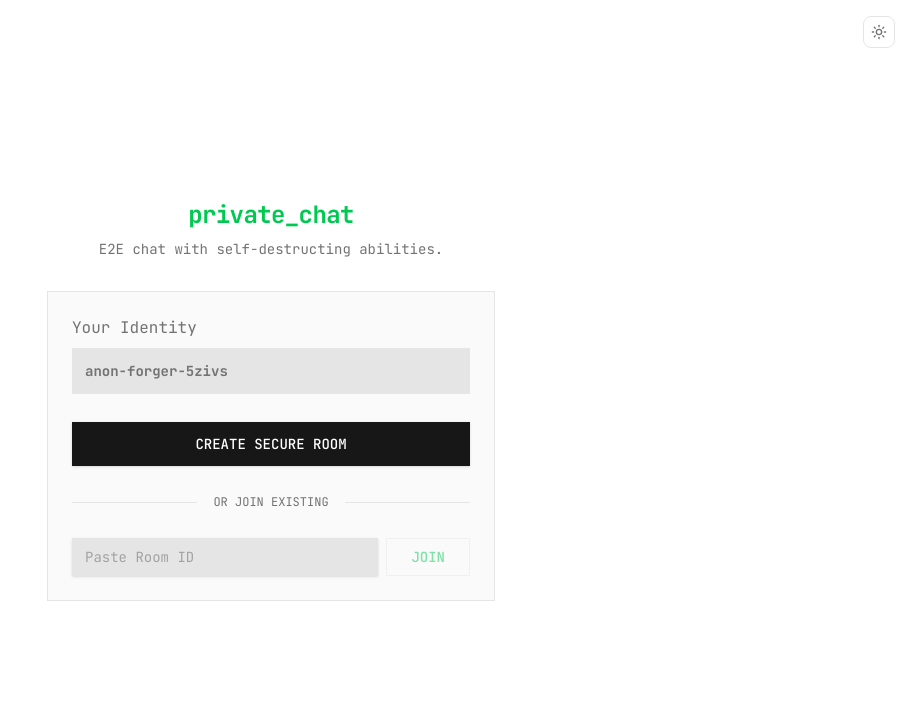
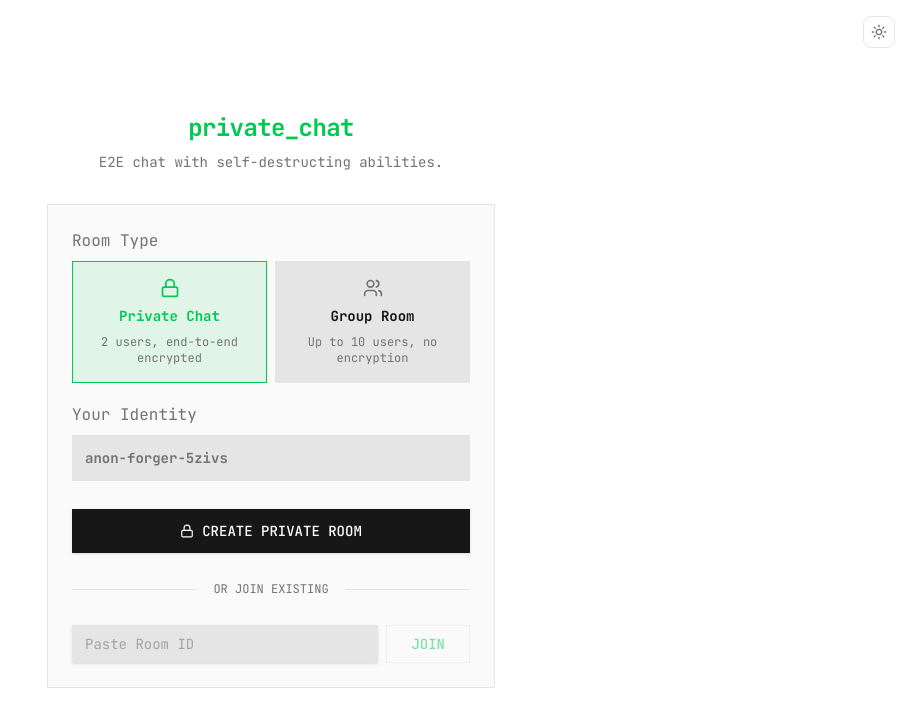
Before and after one commit to hyperdevstuff/sole-chat, a Next.js app: page / in a window 1280 px wide. Shown: the top 704 px of the page, without its empty margins (369-1280 px from the left). Built offline with nearby package versions, Linux system fonts and the light colour scheme; what @elysiajs/eden would draw is missing.

Commit message:
feat: add room type selector with E2EE support for private rooms only

```diff
--- a/src/app/api/rooms/index.ts
+++ b/src/app/api/rooms/index.ts
@@ -5,6 +5,8 @@ import {
   ROOM_TTL_SECONDS,
   MAX_SESSION_AGE_SECONDS,
   LEAVE_GRACE_TTL_SECONDS,
+  ROOM_TYPE_CONFIG,
+  type RoomType,
 } from "@/lib/constants";
 import Elysia, { t } from "elysia";
 import { customAlphabet } from "nanoid";
@@ -21,25 +23,60 @@ export const rooms = new Elysia({ prefix: "/rooms" })
     "/create",
     async ({ body }) => {
       const roomId = generateRoomId();
-      const roomData: Record<string, string | number> = {
+      const roomType: RoomType = body?.type ?? "private";
+      const config = ROOM_TYPE_CONFIG[roomType];
+
+      const roomData: Record<string, string | number | boolean> = {
         createdAt: Date.now(),
+        type: roomType,
+        maxUsers: config.maxUsers,
+        e2ee: config.e2ee,
       };
-      if (body?.publicKey) {
+      if (body?.publicKey && roomType === "private") {
         roomData.creatorPublicKey = body.publicKey;
       }
       await redis.hset(`meta:${roomId}`, roomData);
       await redis.expire(`meta:${roomId}`, ROOM_TTL_SECONDS);
-      return { roomId };
+      return { roomId, type: roomType, e2ee: config.e2ee };
     },
     {
       body: t.Optional(
         t.Object({
           publicKey: t.Optional(t.String()),
+          type: t.Optional(t.Union([t.Literal("private"), t.Literal("group")])),
         })
       ),
     }
   )
   .use(authMiddleware)
+  .get(
+    "/:roomId/info",
+    async ({ params, auth }) => {
+      const { roomId } = params;
+      if (auth.roomId !== roomId) throw new Error("Unauthorized");
+      const meta = await redis.hgetall<{
+        type?: string;
+        maxUsers?: string;
+        e2ee?: string;
+        createdAt?: string;
+      }>(
+        `meta:${roomId}`
+      );
+      if (!meta) throw new Error("Room not found");
+      const connectedCount = await redis.scard(`connected:${roomId}`);
+      return {
+        type: (meta.type ?? "private") as "private" | "group",
+        maxUsers: meta.maxUsers ? parseInt(meta.maxUsers, 10) : 2,
+        e2ee: meta.e2ee === "true" || meta.e2ee === "1" || meta.type === "private" || !meta.type,
+        connectedCount,
+      };
+    },
+    {
+      params: t.Object({
+        roomId: t.String(),
+      }),
+    }
+  )
   .get(
     "/:roomId/keys",
     async ({ params, auth }) => {
--- a/src/app/page.tsx
+++ b/src/app/page.tsx
@@ -4,10 +4,11 @@ import { useUsername } from "@/hooks/use-username";
 import { useToast } from "@/hooks/use-toast";
 import { api } from "@/lib/client";
 import { generateKeyPair, exportPublicKey, storePrivateKey } from "@/lib/crypto";
+import { ROOM_TYPE_CONFIG, type RoomType } from "@/lib/constants";
 import { useMutation } from "@tanstack/react-query";
 import "nanoid";
 import { useRouter } from "next/navigation";
-import { Loader2 } from "lucide-react";
+import { Loader2, Lock, Users } from "lucide-react";
 import { ThemeToggle } from "@/components/theme-toggle";
 import { Button } from "@/components/ui/button";
 import { Input } from "@/components/ui/input";
@@ -17,15 +18,27 @@ function App() {
   const router = useRouter();
   const { toast } = useToast();
   const [roomId, setRoomId] = useState("");
+  const [roomType, setRoomType] = useState<RoomType>("private");
 
   const { mutate: createRoom, isPending } = useMutation({
     mutationFn: async () => {
-      const keyPair = await generateKeyPair();
-      const publicKey = await exportPublicKey(keyPair.publicKey);
-      const res = await api.rooms.create.post({ publicKey });
+      let publicKey: string | undefined;
+      let privateKey: CryptoKey | undefined;
+
+      if (roomType === "private") {
+        const keyPair = await generateKeyPair();
+        publicKey = await exportPublicKey(keyPair.publicKey);
+        privateKey = keyPair.privateKey;
+      }
+
+      const res = await api.rooms.create.post({ publicKey, type: roomType });
       if (res.status === 200 && res.data?.roomId) {
         const newRoomId = res.data.roomId;
-        storePrivateKey(newRoomId, keyPair.privateKey);
+
+        if (privateKey) {
+          storePrivateKey(newRoomId, privateKey);
+        }
+
         const roomUrl = `${window.location.origin}/room/${newRoomId}`;
 
         await navigator.clipboard.writeText(roomUrl);
@@ -74,6 +87,38 @@ function App() {
         <div className="border border-border bg-surface/50 p-6 backdrop-blur-md">
           <div className="space-y-5">
             <div className="space-y-2">
+              <label className="flex items-center text-muted">
+                Room Type
+              </label>
+              <div className="grid grid-cols-2 gap-2">
+                {(["private", "group"] as const).map((type) => {
+                  const config = ROOM_TYPE_CONFIG[type];
+                  const isSelected = roomType === type;
+                  const Icon = type === "private" ? Lock : Users;
+                  return (
+                    <button
+                      key={type}
+                      type="button"
+                      onClick={() => setRoomType(type)}
+                      className={`flex flex-col items-center gap-2 p-4 border transition-all ${
+                        isSelected
+                          ? "border-green-500 bg-green-500/10"
+                          : "border-border bg-surface-sunken hover:border-border-strong"
+                      }`}
+                    >
+                      <Icon size={20} className={isSelected ? "text-green-500" : "text-muted"} />
+                      <span className={`text-sm font-bold ${isSelected ? "text-green-500" : "text-foreground"}`}>
+                        {config.label}
+                      </span>
+                      <span className="text-xs text-muted text-center">
+                        {config.description}
+                      </span>
+                    </button>
+                  );
+                })}
+              </div>
+            </div>
+            <div className="space-y-2">
               <label className="flex items-center text-muted ">
                 Your Identity
               </label>
@@ -94,8 +139,16 @@ function App() {
                   <Loader2 className="w-4 h-4 animate-spin" />
                   CREATING...
                 </>
+              ) : roomType === "private" ? (
+                <>
+                  <Lock size={14} />
+                  CREATE PRIVATE ROOM
+                </>
               ) : (
-                "CREATE SECURE ROOM"
+                <>
+                  <Users size={14} />
+                  CREATE GROUP ROOM
+                </>
               )}
             </Button>
 
--- a/src/app/room/[roomId]/page.tsx
+++ b/src/app/room/[roomId]/page.tsx
@@ -95,7 +95,7 @@ const Page = () => {
   const [unreadCount, setUnreadCount] = useState(0);
   const [decryptedMessages, setDecryptedMessages] = useState<Record<string, string>>({});
 
-  const { status: e2eeStatus, encryptMessage, decryptMessage, handleKeyExchange } = useE2EE({
+  const { status: e2eeStatus, isEnabled: e2eeEnabled, encryptMessage, decryptMessage, handleKeyExchange } = useE2EE({
     roomId,
     username,
   });
@@ -227,7 +227,7 @@ const Page = () => {
       if (payload.event === "chat.message") {
         const newMessage = payload.data as Message;
         setRealtimeMessages((prev) => [...prev, newMessage]);
-        if (e2eeStatus === "ready") {
+        if (e2eeEnabled && e2eeStatus === "ready") {
           const decrypted = await decryptMessage(newMessage.text);
           setDecryptedMessages((prev) => ({ ...prev, [newMessage.id]: decrypted }));
         }
@@ -235,6 +235,7 @@ const Page = () => {
           setUnreadCount((prev) => prev + 1);
         }
       } else if (payload.event === "chat.keyExchange") {
+        if (!e2eeEnabled) return;
         const keyData = payload.data as { publicKey: string; username: string };
         if (keyData.username !== username) {
           handleKeyExchange(keyData.publicKey);
@@ -270,7 +271,7 @@ const Page = () => {
         }
       }
     },
-    [router, username, isAtBottom, e2eeStatus, decryptMessage, handleKeyExchange, toast],
+    [router, username, isAtBottom, e2eeStatus, e2eeEnabled, decryptMessage, handleKeyExchange, toast],
   );
 
   const { status } = useRealtime({
@@ -322,7 +323,7 @@ const Page = () => {
   }, [messages, systemMessages, isAtBottom]);
 
   useEffect(() => {
-    if (e2eeStatus !== "ready" || messages.length === 0) return;
+    if (!e2eeEnabled || e2eeStatus !== "ready" || messages.length === 0) return;
     const decryptAll = async () => {
       const newDecrypted: Record<string, string> = {};
       for (const msg of messages) {
@@ -335,7 +336,7 @@ const Page = () => {
       }
     };
     decryptAll();
-  }, [e2eeStatus, messages, decryptMessage, decryptedMessages]);
+  }, [e2eeStatus, e2eeEnabled, messages, decryptMessage, decryptedMessages]);
 
   useEffect(() => {
     if (hasEmittedJoin.current || !username) return;
@@ -413,7 +414,7 @@ const Page = () => {
 
   const { mutate: sendMessage } = useMutation({
     mutationFn: async ({ text }: { text: string }) => {
-      const encryptedText = e2eeStatus === "ready" ? await encryptMessage(text) : text;
+      const encryptedText = e2eeEnabled && e2eeStatus === "ready" ? await encryptMessage(text) : text;
       await api.messages.post(
         { sender: username, text: encryptedText },
         { query: { roomId } },
--- a/src/lib/constants.ts
+++ b/src/lib/constants.ts
@@ -32,3 +32,30 @@ export const WARNING_THRESHOLD_10S = 10;
 
 /** Maximum number of users per room */
 export const MAX_USERS_PER_ROOM = 10;
+
+/** Maximum users for private (E2EE) rooms */
+export const MAX_USERS_PRIVATE = 2;
+
+/** Maximum users for group rooms (no E2EE) */
+export const MAX_USERS_GROUP = 10;
+
+// Room Types
+
+/** Room type definitions */
+export type RoomType = "private" | "group";
+
+/** Room type configuration */
+export const ROOM_TYPE_CONFIG = {
+  private: {
+    maxUsers: 2,
+    e2ee: true,
+    label: "Private Chat",
+    description: "2 users, end-to-end encrypted",
+  },
+  group: {
+    maxUsers: 10,
+    e2ee: false,
+    label: "Group Room",
+    description: "Up to 10 users, no encryption",
+  },
+} as const;
--- a/src/lib/lua-scripts.ts
+++ b/src/lib/lua-scripts.ts
@@ -4,10 +4,11 @@
  */
 
 /**
- * Atomic join script: Only adds user if room has < 10 users.
+ * Atomic join script: Only adds user if room has < maxUsers.
  *
  * KEYS[1]: connected:{roomId} - SET of connected tokens
  * ARGV[1]: token - The auth token to add
+ * ARGV[2]: maxUsers - Maximum allowed users for this room
  *
  * Returns:
  * - 1 if join successful (added to set)
@@ -15,7 +16,8 @@
  */
 export const JOIN_SCRIPT = `
 local count = redis.call('SCARD', KEYS[1])
-if count >= 10 then
+local maxUsers = tonumber(ARGV[2])
+if count >= maxUsers then
   return 0
 end
 redis.call('SADD', KEYS[1], ARGV[1])
```
Also changed, not shown: src/hooks/use-e2ee.ts (+18 -7 lines), src/proxy.ts (+12 -6 lines), 2 other files (tests, documents, lock files or other folders).
